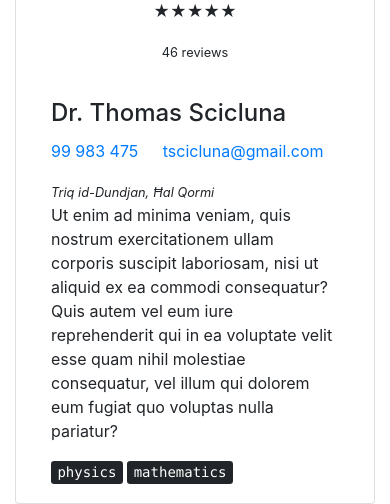
After one commit to ryanvelbon/django-tutor-directory, a Django app: page /search in a window 390 px wide. The commit adds this page. Shown: the part 1754-2258 px from the top of the page. Run offline with Django 3.2, Linux system fonts and the light colour scheme; some libraries are stand-ins or nearby versions.

Commit message:
Started working on Search page.

```diff
--- a/app/urls.py
+++ b/app/urls.py
@@ -7,6 +7,7 @@ urlpatterns = [
     path('register', views.RegisterView.as_view(), name='register'),
     path('register-courses', views.RegisterCoursesView.as_view(), name='register_courses'),
     path('tutors/<int:pk>', views.TutorDetailView.as_view(), name='tutor_detail'),
+    path('search', views.SearchView.as_view(), name='search'),
 
     path('ajax/load-subjects/', views.load_subjects, name='ajax_load_subjects'),
     path('ajax/load-levels/', views.load_levels, name='ajax_load_levels'),
--- a/app/views.py
+++ b/app/views.py
@@ -25,6 +25,9 @@ class TutorDetailView(DetailView):
     model = Tutor
     template_name = 'tutor_detail.html'
 
+class SearchView(TemplateView):
+    template_name = 'search.html'
+
 def load_subjects(request):
     subjects = Subject.objects.filter(category=request.GET.get('category')).order_by('name')
     return render(request, 'subject_dropdown_list_options.html', {'subjects': subjects})
--- a/templates/base.html
+++ b/templates/base.html
@@ -4,7 +4,6 @@
     <meta charset="utf-8">
     <meta name="viewport" content="width=device-width, initial-scale=1, shrink-to-fit=no">
 
-    <!-- Latest compiled and minified CSS -->
     <link rel="stylesheet" href="https://maxcdn.bootstrapcdn.com/bootstrap/4.1.3/css/bootstrap.min.css">
 
     <title>{% block title %}Privat Malta{% endblock title %}</title>
@@ -15,13 +14,8 @@
       {% endblock %}
     </main>
 
-    <!-- jQuery library -->
     <script src="https://ajax.googleapis.com/ajax/libs/jquery/3.3.1/jquery.min.js"></script>
-
-    <!-- Popper JS -->
     <script src="https://cdnjs.cloudflare.com/ajax/libs/popper.js/1.14.3/umd/popper.min.js"></script>
-
-    <!-- Latest compiled JavaScript -->
     <script src="https://maxcdn.bootstrapcdn.com/bootstrap/4.1.3/js/bootstrap.min.js"></script>
 
   </body>
--- /dev/null
+++ b/templates/search.html
@@ -0,0 +1,34 @@
+{% extends 'base.html' %}
+
+{% block title %}Search Results{% endblock %}
+
+{% block content %}
+  <div class="container" id="tutor_cards_container">
+    {% for i in "xxx" %}
+    <div class="card">
+      <div class="container">
+        <div class="row">
+          <div class="col-sm-3">
+          <img class="card-img-top" src="img_avatar1.png" alt="Card image" style="width:100%">
+          <p style="text-align:center">&#9733;&#9733;&#9733;&#9733;&#9733;</p>
+          <p style="text-align:center"><small>46 reviews</small></p>
+          </div>
+          <div class="col-sm-9">
+            <div class="card-body">
+              <h4 class="card-title">Dr. Thomas Scicluna</h4>
+              <p>
+                <a href="#" class="card-link">99 983 475</a>
+                <a href="#" class="card-link">tscicluna@gmail.com</a>
+              </p>
+              <small><em>Triq id-Dundjan, Ħal Qormi</em></small>
+              <p class="card-text">Ut enim ad minima veniam, quis nostrum exercitationem ullam corporis suscipit laboriosam, nisi ut aliquid ex ea commodi consequatur? Quis autem vel eum iure reprehenderit qui in ea voluptate velit esse quam nihil molestiae consequatur, vel illum qui dolorem eum fugiat quo voluptas nulla pariatur?</p>
+              <kbd>physics</kbd> <kbd>mathematics</kbd>
+            </div>
+          </div>
+
+        </div>
+      </div>
+    </div>
+    {% endfor %}
+  </div>
+{% endblock %}
```
